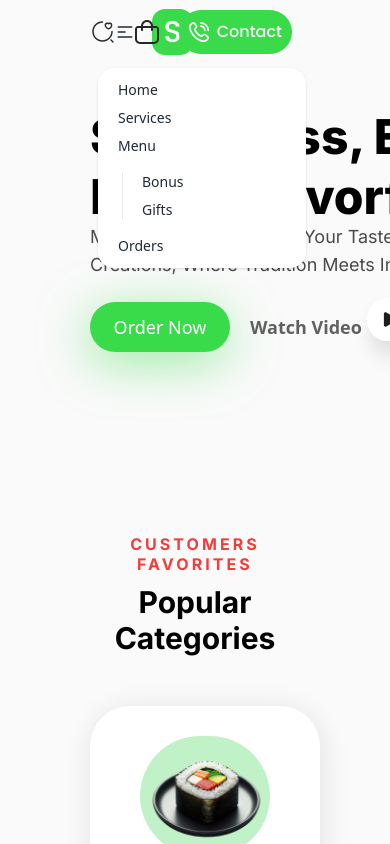
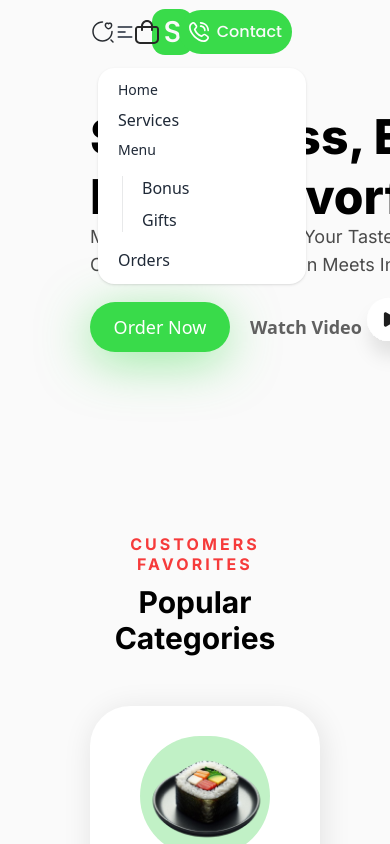
Before and after one commit to Maxwell011/sushi-experience, a React (Vite) app: page / in a window 390 px wide. Both pictures are taken after a click on the button 125 px from the left and 32 px from the top of the page. Shown: the top 844 px of the page. Built offline with nearby package versions, Linux system fonts and the light colour scheme.

Commit message:
Added new content to the hamburger

```diff
--- a/src/components/nav.tsx
+++ b/src/components/nav.tsx
@@ -37,21 +37,21 @@ const Nav = () => {
                   <a>Home</a>
                 </li>
                 <li>
-                  <a>Services</a>
+                  <a className="text-base">Services</a>
                 </li>
                 <li>
                   <a>Menu</a>
                   <ul className="p-2">
                     <li>
-                      <a>Bonus</a>
+                      <a className="text-base">Bonus</a>
                     </li>
                     <li>
-                      <a>Gifts</a>
+                      <a className="text-base">Gifts</a>
                     </li>
                   </ul>
                 </li>
                 <li>
-                  <a>Orders</a>
+                  <a className="text-base">Orders</a>
                 </li>
               </ul>
             </div>
```
